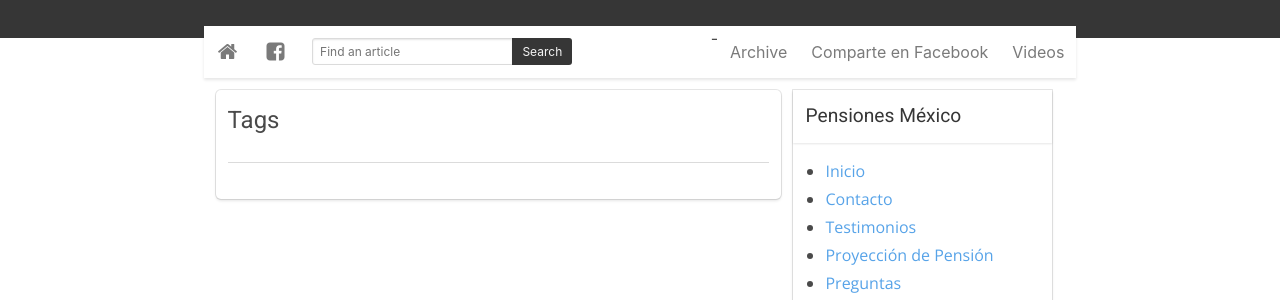
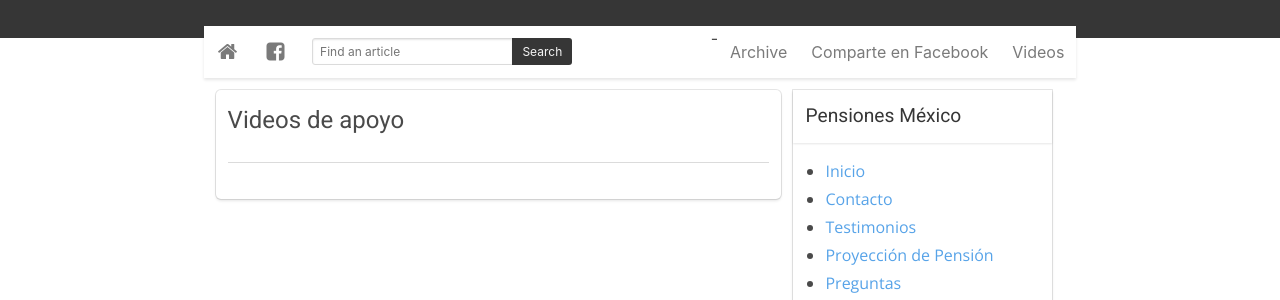
Before and after one commit to PensionesMexico/PensionesMexico.github.io, a Jekyll site: the page built from tags.html, in a window 1280 px wide. Shown: the part 128-428 px from the top of the page. Built offline with Jekyll 4.4.1, drawn with Linux system fonts in a browser that asks for light colours.

Commit message:
Update tags.html

```diff
--- a/tags.html
+++ b/tags.html
@@ -1,6 +1,6 @@
 ---
 layout: page
-title: Tags
+title: Videos de apoyo
 header: Posts By Tag
 group: navigation
 ---
```
